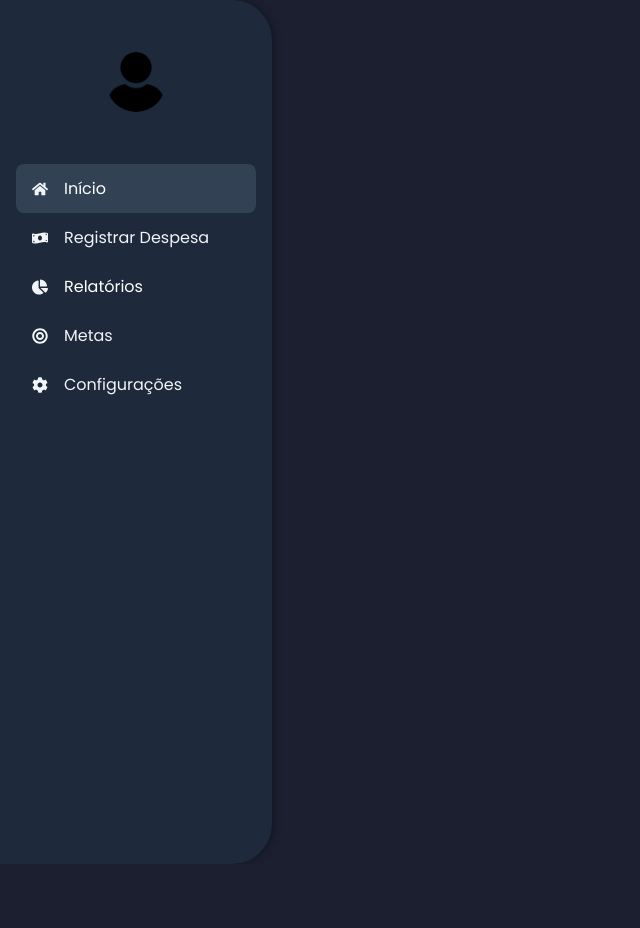
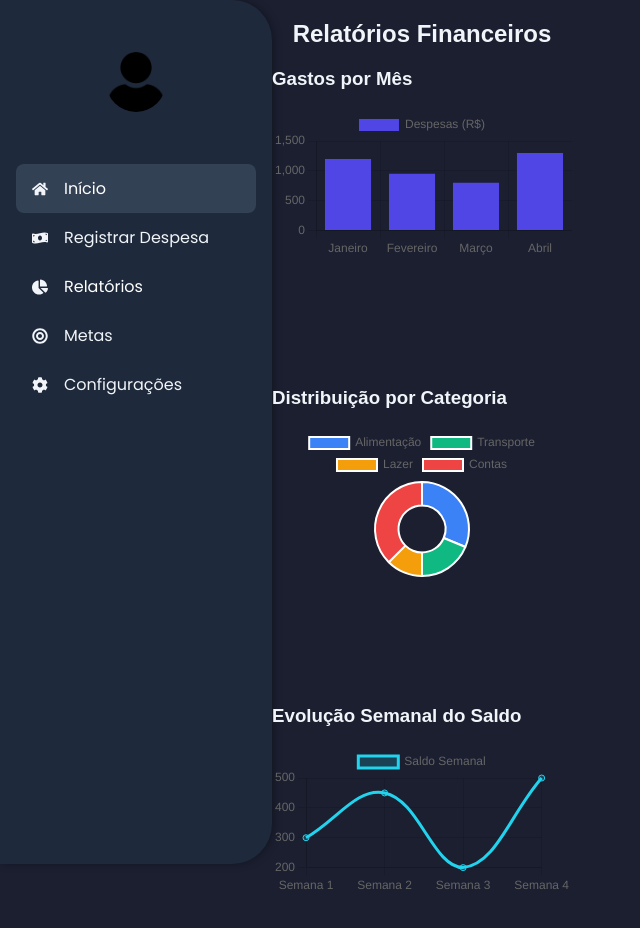
Before and after one commit to LaviniaMota07/Spend-Wise, a React (Vite) app in the folder spend-wise/: page /relatorios in a window 1280 px wide. Shown: the top 928 px of the page, without its empty margins (0-640 px from the left). Before the commit the page ends 864 px from the top, so only its background shows below. Built offline with nearby package versions, Linux system fonts and the light colour scheme.

Commit message:
Editando o Reports com grafico de barras, linha e pizza

```diff
--- a/spend-wise/src/App.jsx
+++ b/spend-wise/src/App.jsx
@@ -15,7 +15,7 @@ function App() {
         <Sidebar />
         <Routes>
           <Route path="/" element={<Dashboard />} />
-
+            <Route path="/relatorios" element={<Reports />} />
         </Routes>
       </div>
     </div>
--- a/spend-wise/src/pages/Reports.jsx
+++ b/spend-wise/src/pages/Reports.jsx
@@ -1,4 +1,3 @@
-// src/pages/Reports.jsx
 import { Bar, Doughnut, Line } from 'react-chartjs-2';
 import { Chart as ChartJS, CategoryScale, LinearScale, BarElement, ArcElement, LineElement, PointElement, Tooltip, Legend } from 'chart.js';
 
@@ -53,20 +52,38 @@ export default function Reports() {
         <div className="p-6 text-white">
         <h2 className="text-2xl font-semibold mb-6">Relatórios Financeiros</h2>
 
-      <div className="grid grid-cols-1 md:grid-cols-2 gap-8">
-        <div className="bg-[#1f2937] p-4 rounded-2xl shadow-lg">
-          <h3 className="mb-2">Gastos por Mês</h3>
-          <Bar data={barData} />
+        <div className="grid grid-cols-1 md:grid-cols-3 gap-6">
+            {/* Gráfico 1 */}
+            <div className="bg-[#1f2937] p-4 rounded-2xl shadow-lg flex flex-col items-center" style={{ height: "300px" }}>
+            <h3 className="mb-2 text-center">Gastos por Mês</h3>
+            <div className="w-full h-full">
+                <Bar
+                data={barData}
+                options={{ maintainAspectRatio: false, responsive: true }}
+                />
+            </div>
             </div>
 
-        <div className="bg-[#1f2937] p-4 rounded-2xl shadow-lg">
-          <h3 className="mb-2">Distribuição por Categoria</h3>
-          <Doughnut data={doughnutData} />
+            {/* Gráfico 2 */}
+            <div className="bg-[#1f2937] p-4 rounded-2xl shadow-lg flex flex-col items-center" style={{ height: "300px" }}>
+            <h3 className="mb-2 text-center">Distribuição por Categoria</h3>
+            <div className="w-full h-full">
+                <Doughnut
+                data={doughnutData}
+                options={{ maintainAspectRatio: false, responsive: true }}
+                />
+            </div>
             </div>
 
-        <div className="bg-[#1f2937] p-4 rounded-2xl shadow-lg col-span-1 md:col-span-2">
-          <h3 className="mb-2">Evolução Semanal do Saldo</h3>
-          <Line data={lineData} />
+            {/* Gráfico 3 */}
+            <div className="bg-[#1f2937] p-4 rounded-2xl shadow-lg flex flex-col items-center md:col-span-3" style={{ height: "300px" }}>
+            <h3 className="mb-2 text-center">Evolução Semanal do Saldo</h3>
+            <div className="w-full h-full">
+                <Line
+                data={lineData}
+                options={{ maintainAspectRatio: false, responsive: true }}
+                />
+            </div>
             </div>
         </div>
         </div>
```
Also changed, not shown: spend-wise/src/styles/reports.css (added). Lines whose indentation alone changed are shown as unchanged.
